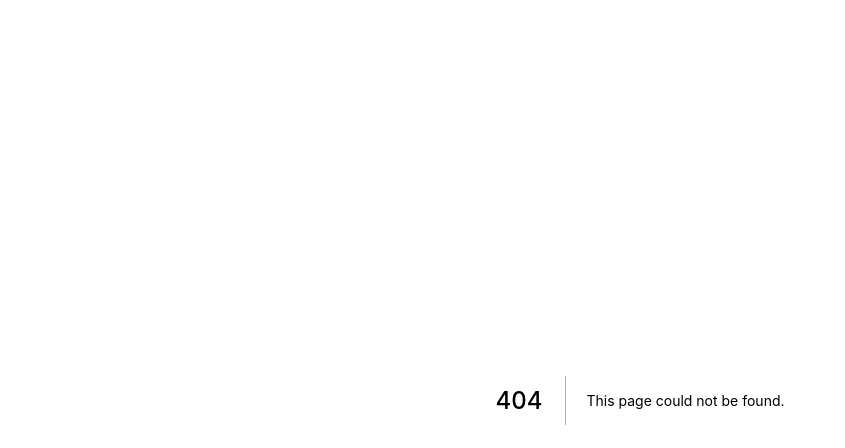
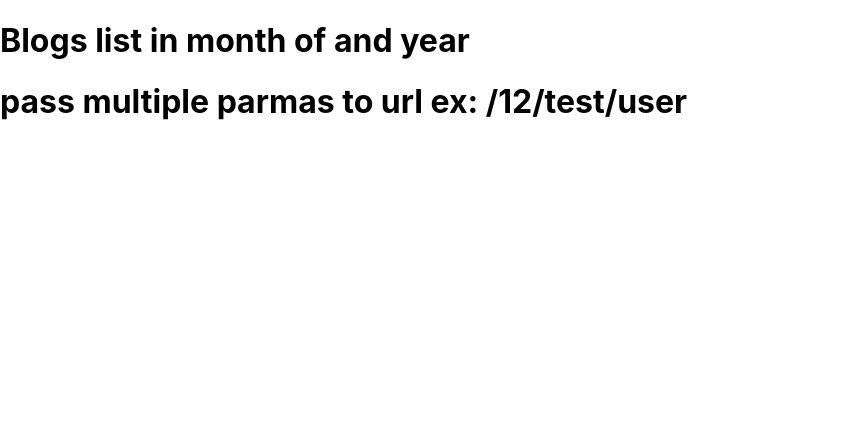
Before and after one commit to coderaudi/Nextjs_-online-Assessment, a Next.js app: page /blogs in a window 1280 px wide. Before the commit this address had no page. Shown: the top 448 px of the page, without its empty margins (0-845 px from the left). Built offline with nearby package versions, Linux system fonts and the light colour scheme.

Commit message:
🆕 NEW: dynamic path routing

```diff
--- /dev/null
+++ b/pages/blogs/[...blogId].js
@@ -0,0 +1,21 @@
+import React, { memo } from 'react';
+import {useRouter} from 'next/router';
+const BlogsList = memo(() => {
+    const router = useRouter();
+    console.log("your router", router)
+    return (
+        <div>
+          <h1>Blogs list in month of and year</h1>
+
+          <h1> pass multiple parmas to url ex: /12/test/user</h1>
+        {
+            router.query?.blogId?.map((e)=>{
+                return <h4>{e}</h4>
+            })
+        }
+
+        </div>
+    );
+});
+
+export default BlogsList;
```
Also changed, not shown: pages/blogs/index.js (added, +12 -0 lines).
